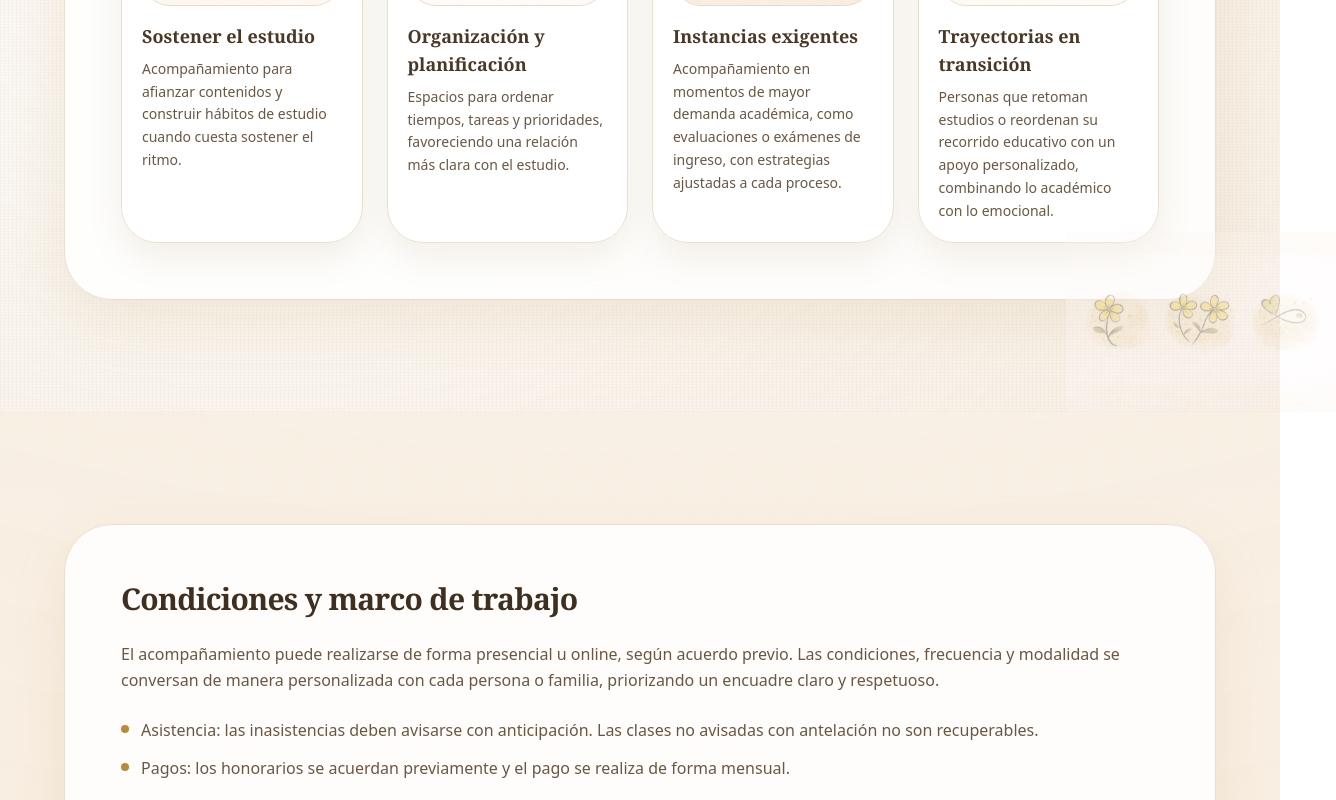
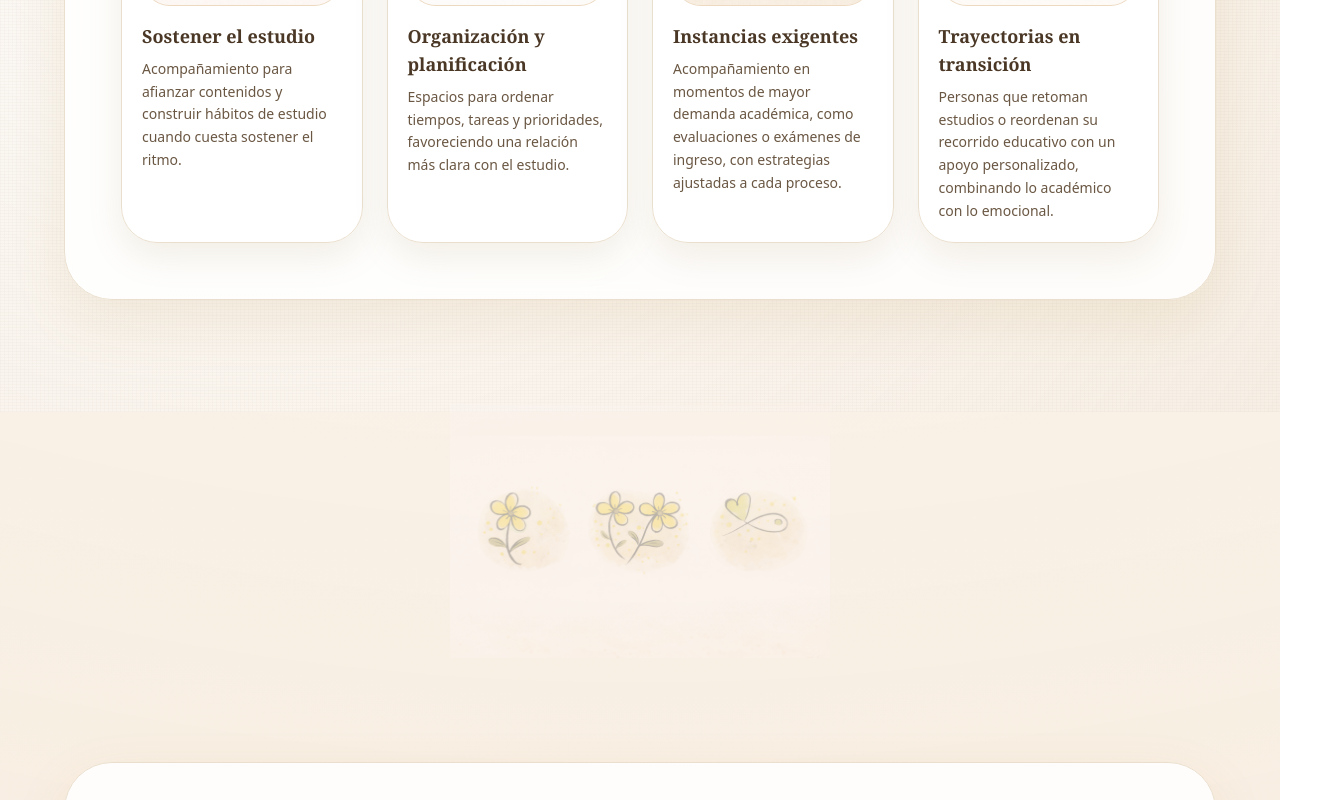
Before and after one commit to Teksi75/ingenium-web, a Next.js app: page / in a window 1280 px wide. Shown: the part 2000-2800 px from the top of the page, 1336 px wide, since content can reach past the window. Built offline with nearby package versions, Linux system fonts and the light colour scheme.

Commit message:
Refine floral decor placement

```diff
--- a/app/page.tsx
+++ b/app/page.tsx
@@ -2,6 +2,7 @@ import { FloralDecor, PaperBackground } from "@/components/FloralDecor";
 import Audience from "@/components/sections/Audience";
 import Conditions from "@/components/sections/Conditions";
 import ContactCTA from "@/components/sections/ContactCTA";
+import FloralSeparator from "@/components/sections/FloralSeparator";
 import Hero from "@/components/sections/Hero";
 import HowWeWork from "@/components/sections/HowWeWork";
 
@@ -18,9 +19,9 @@ export default function Home() {
           <HowWeWork />
         </PaperBackground>
         <PaperBackground variant="section" allowOverflow>
-          <FloralDecor variant="rightBottom" />
           <Audience />
         </PaperBackground>
+        <FloralSeparator />
         <Conditions />
         <ContactCTA />
       </main>
--- a/components/FloralDecor.tsx
+++ b/components/FloralDecor.tsx
@@ -7,7 +7,7 @@ const decorVariants = {
   leftTop:
     "-left-6 top-4 w-[160px] opacity-35 sm:-left-10 sm:w-[210px] md:-left-14 md:w-[260px]",
   leftMid:
-    "-left-6 top-1/2 w-[140px] -translate-y-1/2 opacity-30 sm:-left-10 sm:w-[190px] md:-left-14 md:w-[230px]",
+    "-left-10 top-2 w-[190px] opacity-35 sm:-left-14 sm:-top-2 sm:w-[240px] md:-left-20 md:-top-4 md:w-[280px]",
   rightBottom:
     "-right-6 bottom-0 w-[170px] opacity-30 sm:-right-10 sm:w-[220px] md:-right-14 md:w-[270px]",
   rightTop:
--- /dev/null
+++ b/components/sections/FloralSeparator.tsx
@@ -0,0 +1,36 @@
+import Image from "next/image";
+
+import { cn } from "@/lib/utils";
+
+type FloralSeparatorProps = {
+  wrapperClassName?: string;
+  className?: string;
+};
+
+export default function FloralSeparator({
+  wrapperClassName,
+  className,
+}: FloralSeparatorProps) {
+  return (
+    <div
+      className={cn(
+        "relative flex justify-center -mt-8 -mb-8 py-6 sm:-mt-12 sm:-mb-12 sm:py-8 lg:py-10",
+        wrapperClassName,
+      )}
+    >
+      <div
+        aria-hidden="true"
+        className={cn("pointer-events-none select-none opacity-30", className)}
+      >
+        <Image
+          src="/media/ingenium/illustrations/flores-corazon.png"
+          alt=""
+          aria-hidden="true"
+          width={380}
+          height={380}
+          className="h-auto w-[260px] object-contain sm:w-[320px] md:w-[380px]"
+        />
+      </div>
+    </div>
+  );
+}
```
